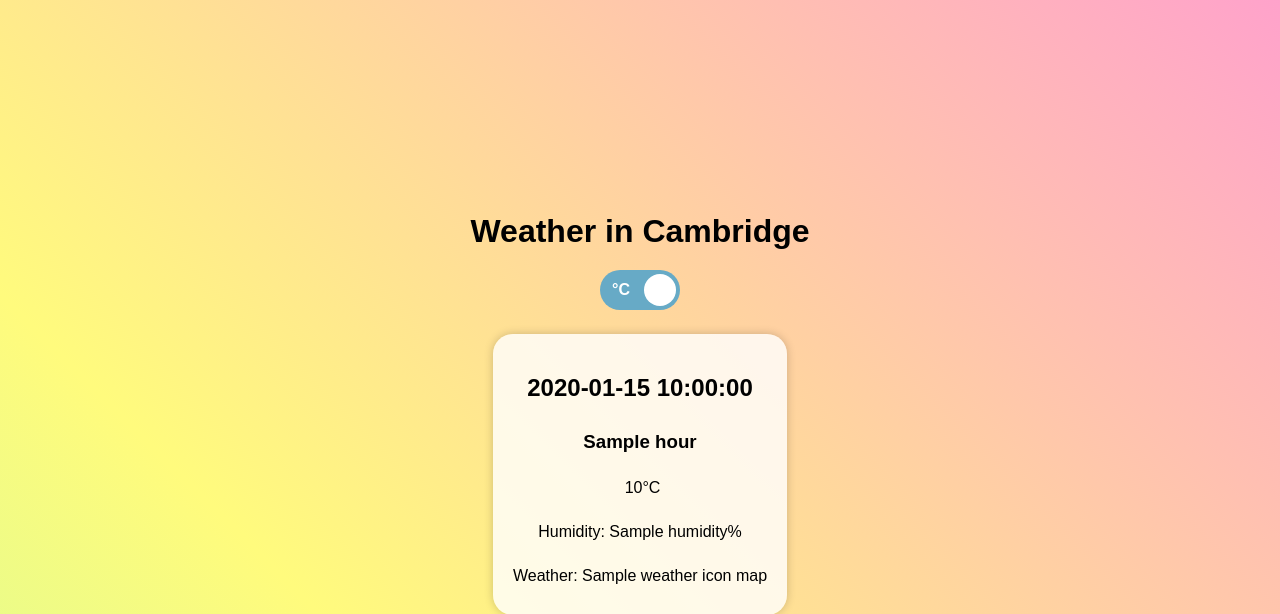
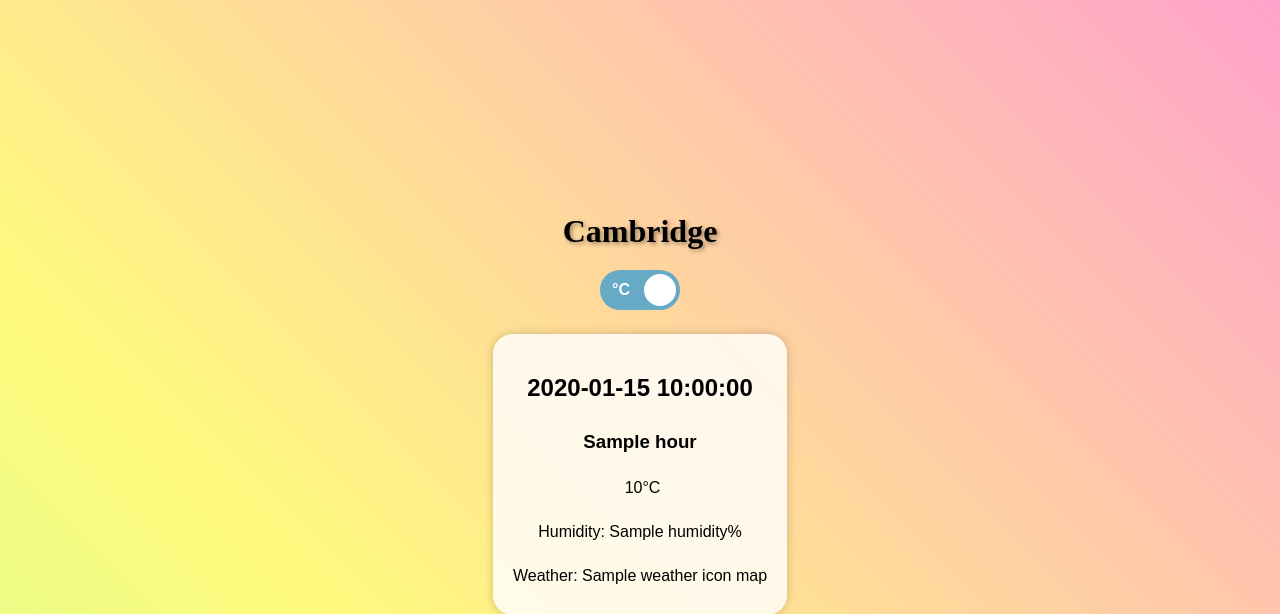
Before and after one commit to Haoran-Jie/EventPlanner_WeatherApp, a Flask app: template templates/home.html in a window 1280 px wide. Shown: the top 614 px of the page. Run offline with Flask 3, Linux system fonts and the light colour scheme; the template is opened without the code that fills it: most values are stand-ins (such as "Sample title", 1, 10 or a date in 2020).

Commit message:
modified title font

```diff
--- a/templates/home.html
+++ b/templates/home.html
@@ -34,6 +34,8 @@
         .header {
             font-size: 2em;
             margin-bottom: 20px;
+            font-family: serif;
+            text-shadow: 2px 2px 4px rgba(0, 0, 0, 0.4);
         }
 
         .weather-card {
@@ -141,7 +143,7 @@
 </head>
 
 <body>
-    <h1 class="header">Weather in Cambridge</h1>
+    <h1 class="header">Cambridge</h1>
     <div class="toggle">
         <input type="checkbox" id="toggle-temperature" checked>
         <label for="toggle-temperature" data-label="°C"></label>
```
